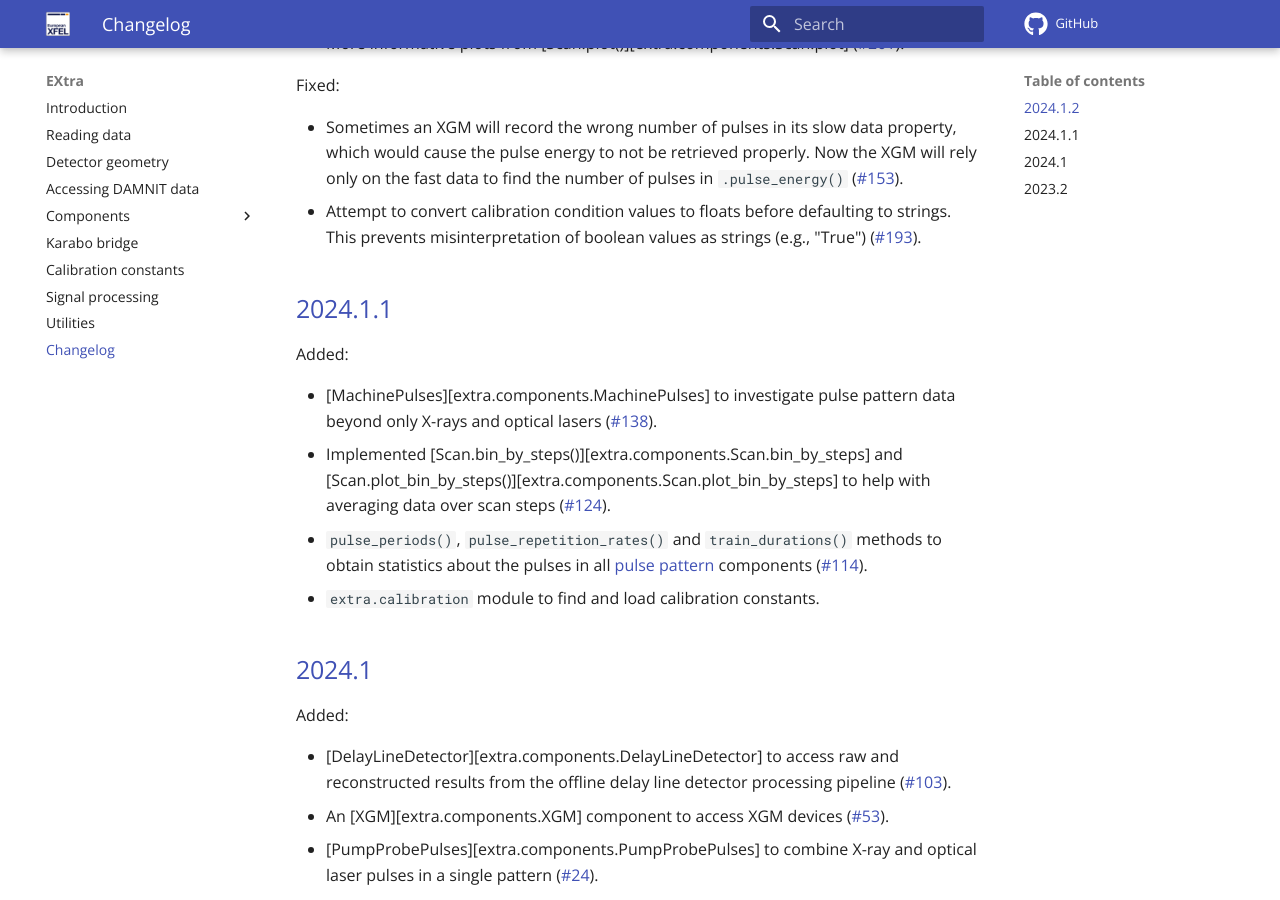
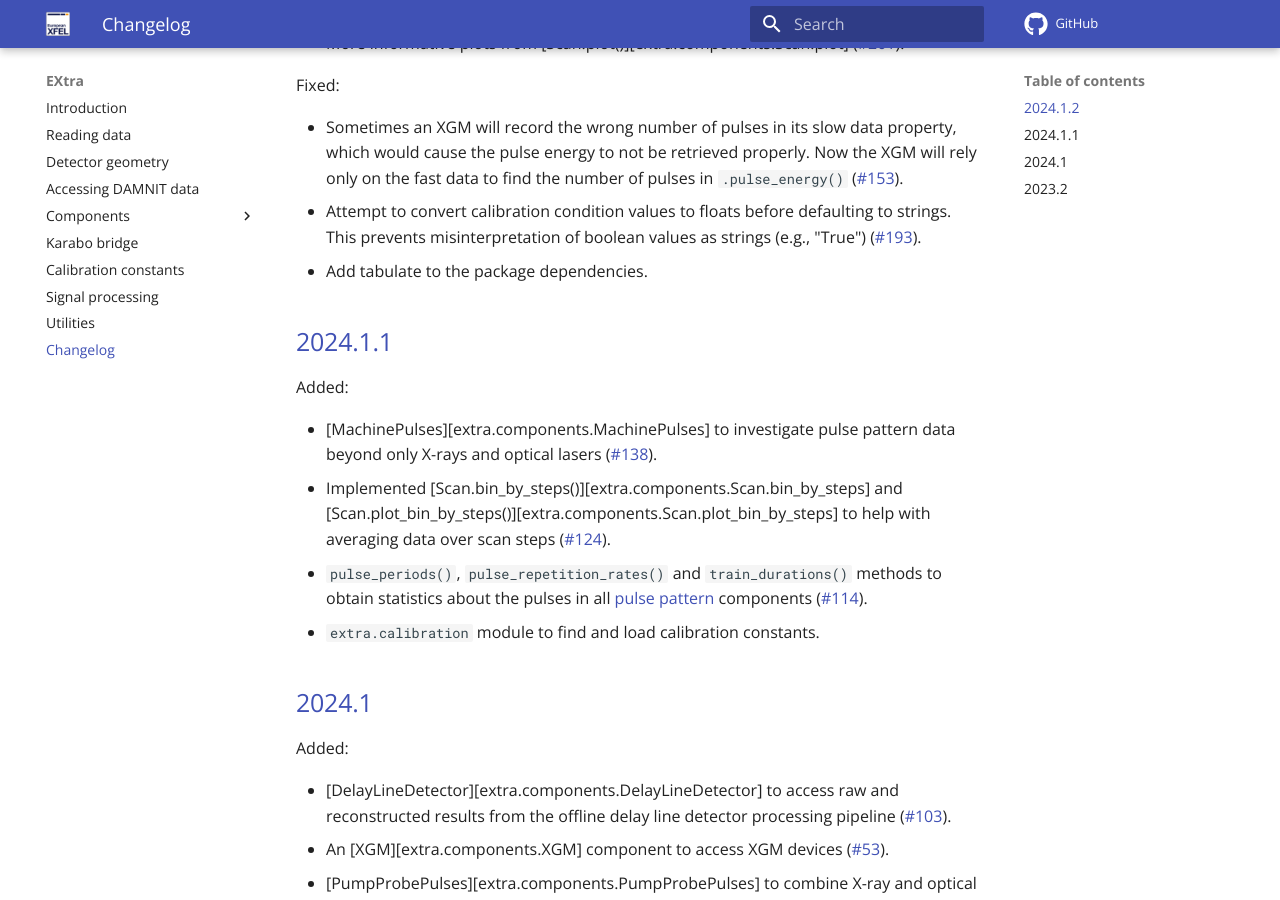
Before and after one commit to European-XFEL/EXtra, an MkDocs documentation site: the page built from docs/changelog.md, in a window 1280 px wide and 900 px high, scrolled down 1399 px. Built offline with MkDocs 1.6.1 and Material for MkDocs 9.7.7, drawn with Linux system fonts in a browser that asks for light colours; emoji names are drawn with the system emoji font; comment, search, counter and statistics services are not loaded.

Commit message:
doc: update the changelog

```diff
--- a/docs/changelog.md
+++ b/docs/changelog.md
@@ -55,6 +55,7 @@ Fixed:
   the XGM will rely only on the fast data to find the number of pulses in
   `.pulse_energy()` (!153).
 - Attempt to convert calibration condition values to floats before defaulting to strings. This prevents misinterpretation of boolean values as strings (e.g., "True") (!193).
+- Add tabulate to the package dependencies.
 
 ## [2024.1.1]
 
```
